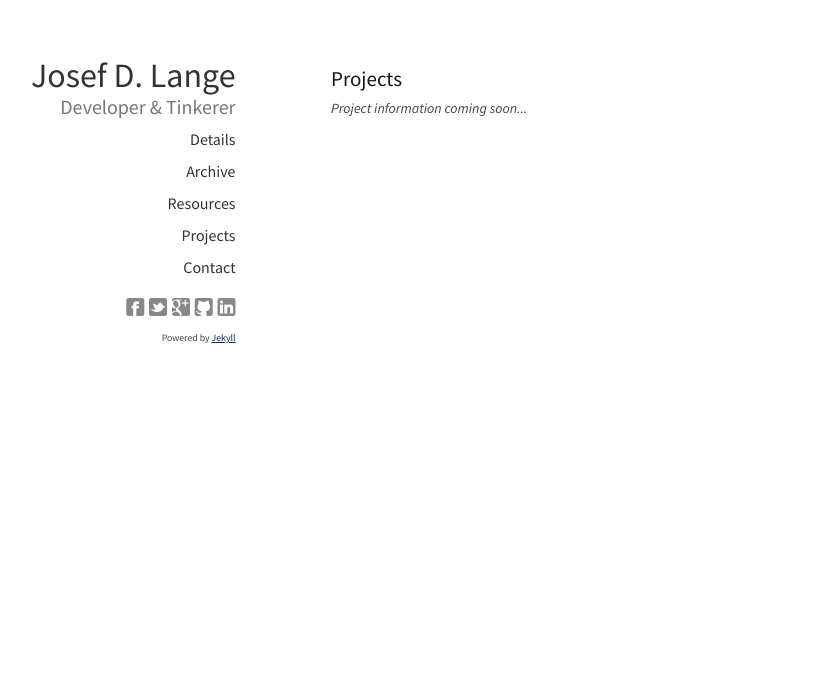
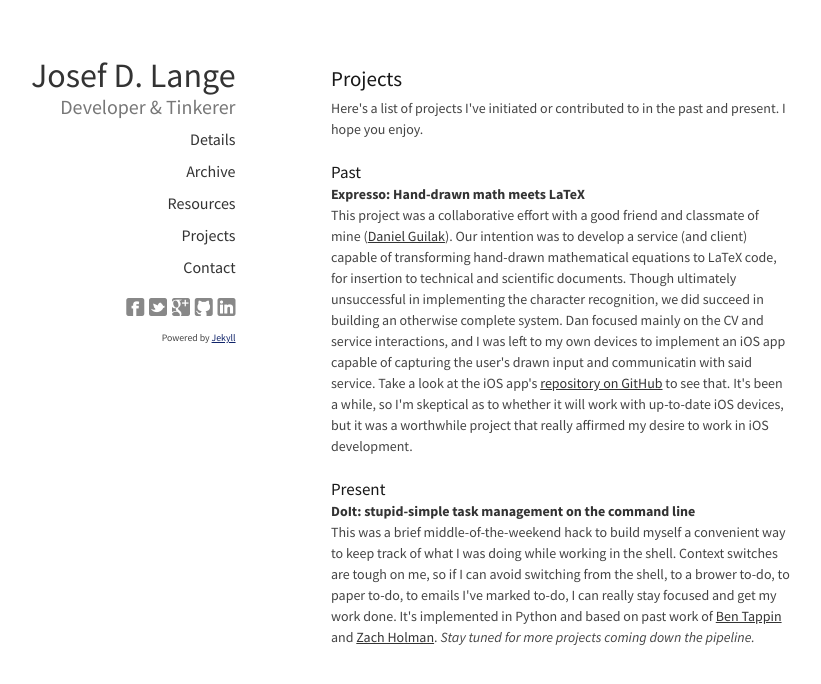
Before and after one commit to josefdlange/josefdlange.github.com, a Jekyll site: the page built from projects/index.html, in a window 1280 px wide. Shown: the top 684 px of the page, without its empty margins (199-1020 px from the left). Built offline with Jekyll 4.4.1, drawn with Linux system fonts in a browser that asks for light colours.

Commit message:
Added information about past and present projects.

```diff
--- a/projects/index.html
+++ b/projects/index.html
@@ -3,4 +3,14 @@ layout: base
 title: Projects
 ---
 <h4>Projects</h4>
-<p><em>Project information coming soon...</em></p>
+<p>Here's a list of projects I've initiated or contributed to in the past and present. I hope you enjoy.</p>
+
+<h5>Past</h5>
+<a href="https://github.com/expresso-math/"><strong>Expresso: Hand-drawn math meets LaTeX</strong></a>
+<p>This project was a collaborative effort with a good friend and classmate of mine (<a href="http://dbg.io/">Daniel Guilak</a>). Our intention was to develop a service (and client) capable of transforming hand-drawn mathematical equations to LaTeX code, for insertion to technical and scientific documents. Though ultimately unsuccessful in implementing the character recognition, we did succeed in building an otherwise complete system. Dan focused mainly on the CV and service interactions, and I was left to my own devices to implement an iOS app capable of capturing the user's drawn input and communicatin with said service. Take a look at the iOS app's <a href="https://github.com/expresso-math/expresso">repository on GitHub</a> to see that. It's been a while, so I'm skeptical as to whether it will work with up-to-date iOS devices, but it was a worthwhile project that really affirmed my desire to work in iOS development.</p>
+
+<h5>Present</h5>
+<a href="https://github.com/josefdlange/doit"><strong>DoIt: stupid-simple task management on the command line</strong></a>
+<p>This was a brief middle-of-the-weekend hack to build myself a convenient way to keep track of what I was doing while working in the shell. Context switches are tough on me, so if I can avoid switching from the shell, to a brower to-do, to paper to-do, to emails I've marked to-do, I can really stay focused and get my work done. It's implemented in Python and based on past work of <a href="https://github.com/mrben/bam">Ben Tappin</a> and <a href="https://github.com/holman/boom">Zach Holman</a>.
+
+<em>Stay tuned for more projects coming down the pipeline.</em>
```
